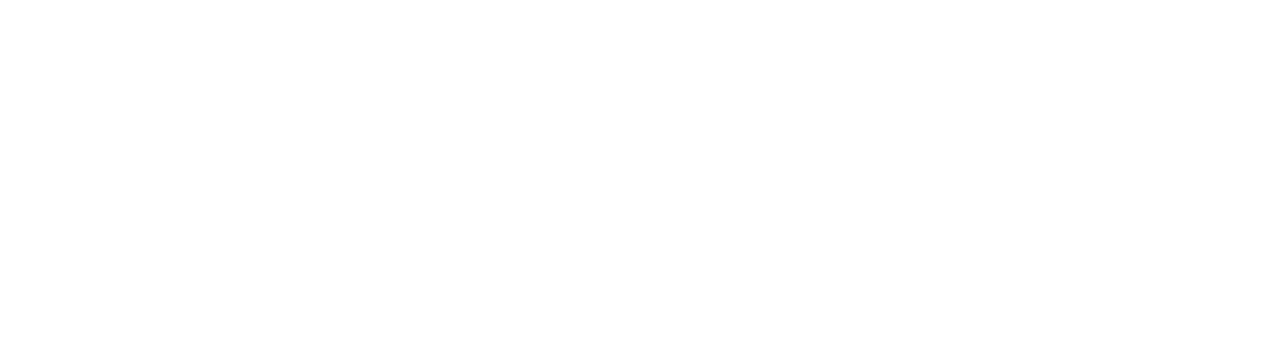
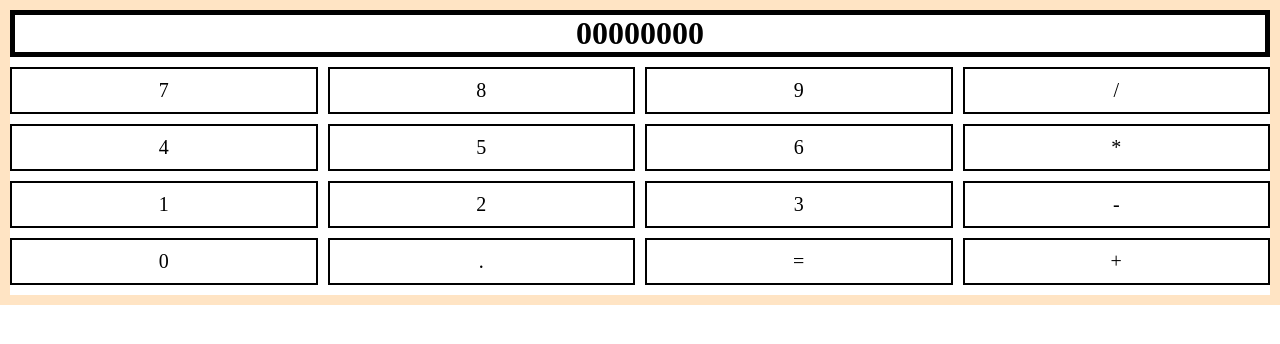
Before and after one commit to JustinB06/odin-calculator, a plain HTML site: page index.html in a window 1280 px wide. Drawn offline with Linux system fonts and the light colour scheme.

Commit message:
Create basic html page layout
The calculator html page layout's skeleton has
been setup.

```diff
--- a/index.html
+++ b/index.html
@@ -5,6 +5,43 @@
     <meta name="viewport" content="width=device-width, initial-scale=1.0" />
     <title>Document</title>
     <script defer src="scripts.js"></script>
+    <link rel="stylesheet" href="styles.css" />
   </head>
-  <body></body>
+  <body>
+    <div id="calculator-container">
+      <div id="display">
+        <h1>00000000</h1>
+      </div>
+
+      <div id="grid">
+        <div id="row1" class="row">
+          <div class="number">7</div>
+          <div class="number">8</div>
+          <div class="number">9</div>
+          <div class="operator">/</div>
+        </div>
+
+        <div id="row2" class="row">
+          <div class="number">4</div>
+          <div class="number">5</div>
+          <div class="number">6</div>
+          <div class="operator">*</div>
+        </div>
+
+        <div id="row3" class="row">
+          <div class="number">1</div>
+          <div class="number">2</div>
+          <div class="number">3</div>
+          <div class="operator">-</div>
+        </div>
+
+        <div id="row4" class="row">
+          <div class="number">0</div>
+          <div class="operator">.</div>
+          <div class="operator">=</div>
+          <div class="operator">+</div>
+        </div>
+      </div>
+    </div>
+  </body>
 </html>
--- /dev/null
+++ b/styles.css
@@ -0,0 +1,40 @@
+* {
+  margin: 0;
+  padding: 0;
+}
+
+#calculator-container {
+  display: flex;
+  flex-direction: column;
+
+  border: 10px solid bisque;
+}
+
+#display {
+  border-width: 5px;
+  border-style: solid;
+  border-color: black;
+
+  text-align: center;
+}
+
+#grid {
+  font-size: 20px;
+}
+
+.row {
+  display: flex;
+  justify-content: center;
+  gap: 10px;
+
+  margin: 10px 0;
+}
+
+.number,
+.operator {
+  flex: 1 1 0;
+
+  border: 2px solid black;
+  padding: 10px;
+  text-align: center;
+}
```
